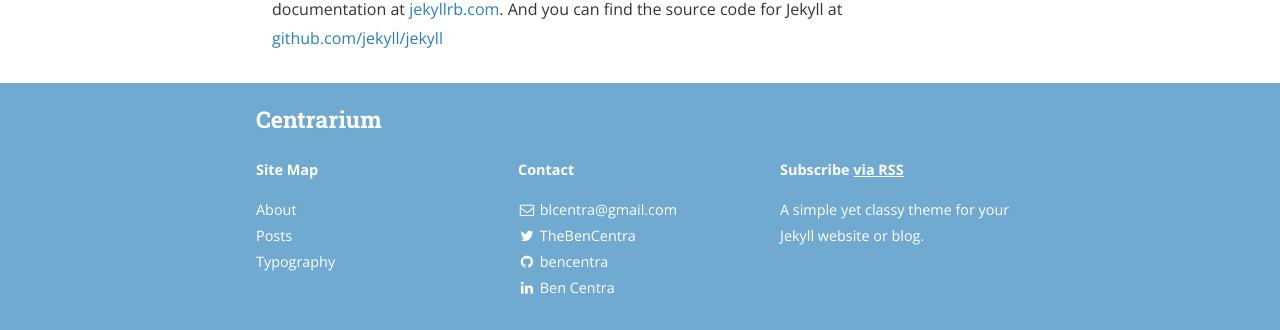
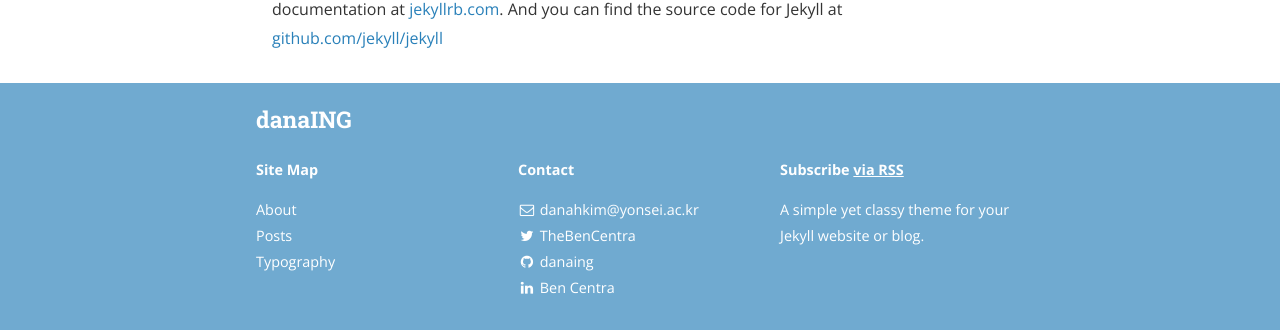
Before and after one commit to danaing/danaing.github.io-old.ver, a Jekyll site: the page built from about.md, in a window 1280 px wide and 1111 px high. Shown: the part 778-1108 px from the top of the window. Built offline with Jekyll 4.4.1, drawn with Linux system fonts in a browser that asks for light colours; nearby versions of some CDN libraries.

Commit message:
Update _config.yml

```diff
--- a/_config.yml
+++ b/_config.yml
@@ -9,10 +9,10 @@ exclude:
   - "/vendor/"
 
 # Site settings
-title: Centrarium
-subtitle: "A simple yet classy theme for your Jekyll website or blog"
-email: blcentra@gmail.com
-name: Ben Centra
+title: danaING
+subtitle: "현재진행형"
+email: danahkim@yonsei.ac.kr
+name: Danaing
 description: >
   A simple yet classy theme for your Jekyll website or blog.
 # Base URL of site (i.e. /blog). It should always start with a slash,
@@ -88,14 +88,14 @@ social:
     username: thebencentra
     url: ""
     desc: Friend me on Facebook
-    share: true
+    share: false
 
   - name: GitHub
     icon: github
-    username: bencentra
-    url: https://github.com/bencentra
+    username: danaing
+    url: https://github.com/danaing
     desc: Fork me on GitHub
-    share: false
+    share: true
 
   - name: LinkedIn
     icon: linkedin
```
